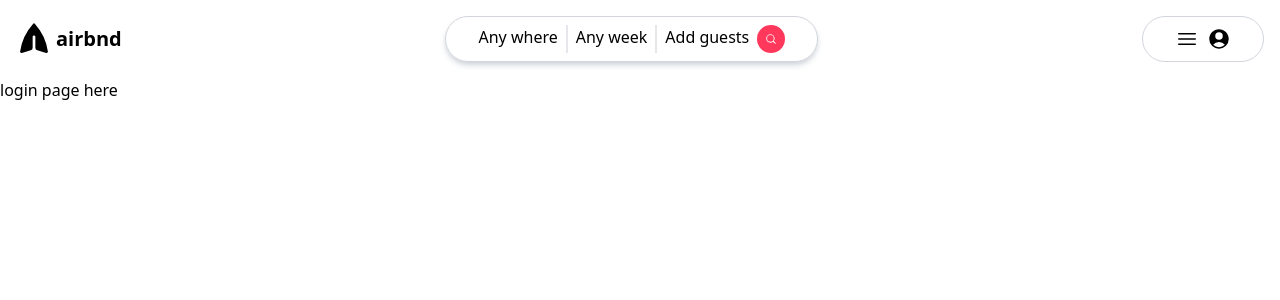
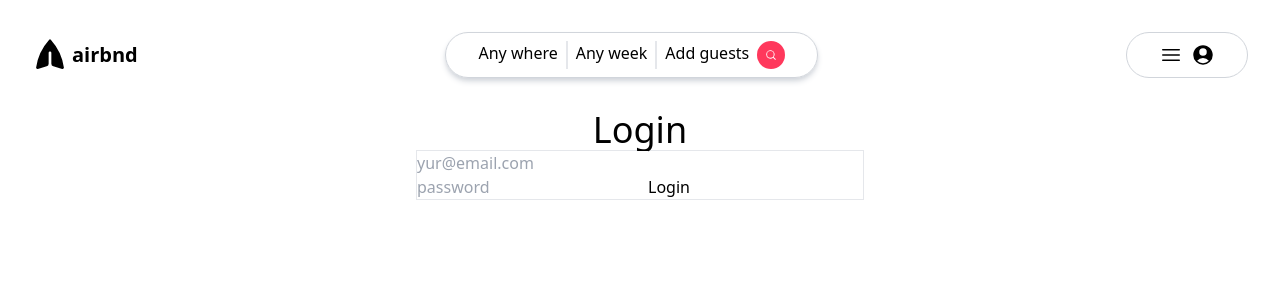
Before and after one commit to alphaNumericEntity/fullstack-project, a React (Vite) app in the folder client/: page /login in a window 1280 px wide. Shown: the top 300 px of the page. Built offline with nearby package versions, Linux system fonts and the light colour scheme.

Commit message:
login page ui

```diff
--- a/client/src/Layout.jsx
+++ b/client/src/Layout.jsx
@@ -3,7 +3,7 @@
 
 export default function Layout() {
     return (
-        <div className="">
+        <div className="p-4">
             <Header></Header>
             <Outlet></Outlet>
         </div>
--- a/client/src/pages/IndexPage.jsx
+++ b/client/src/pages/IndexPage.jsx
@@ -1,4 +1,4 @@
-import Header from "../Header";
+
 
 export default function IndexPage() {
     return (
--- a/client/src/pages/LoginPage.jsx
+++ b/client/src/pages/LoginPage.jsx
@@ -1,3 +1,13 @@
 export default function LoginPage() {
-    return 'login page here';
+    return(
+        <div className="mt-4">
+            <h1 className="text-4xl text-center">Login</h1>
+            <form className="max-w-md mx-auto border">
+                <input type="email" placeholder="yur@email.com" />
+                <input type="password" placeholder="password"/>
+                <button>Login</button>
+            </form>
+
+        </div>
+    )
 }
```
